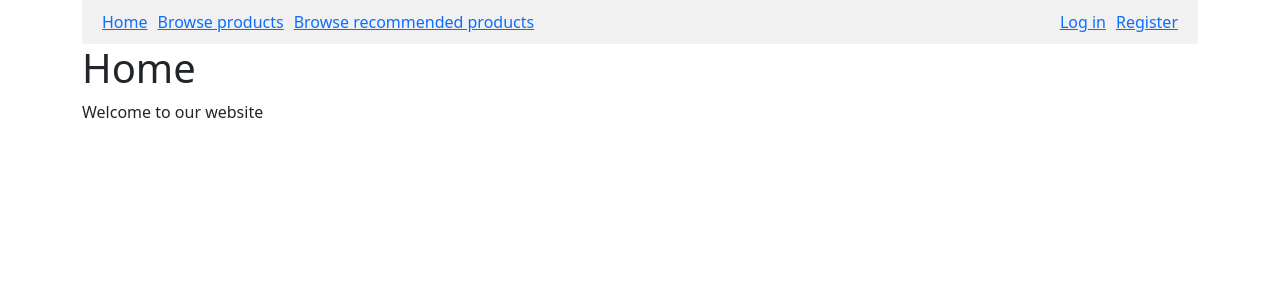
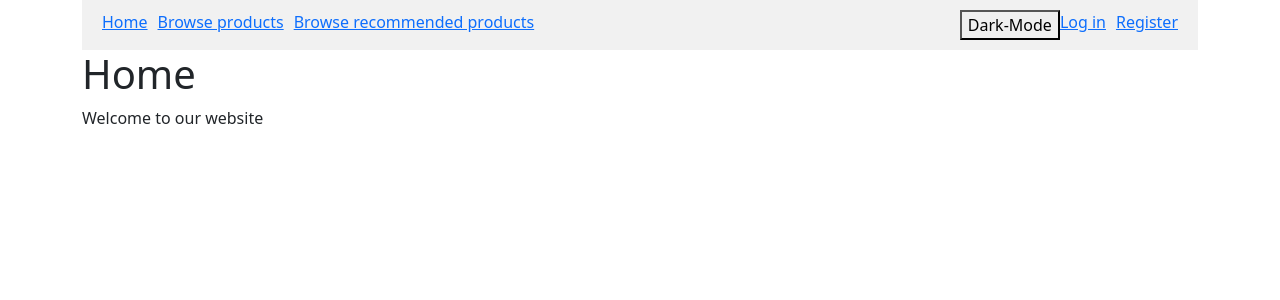
Before and after one commit to AliAlnajja/E-commer_project, a PHP site: page /Main in a window 1280 px wide. Shown: the top 300 px of the page. Run offline with PHP 8.4, Linux system fonts and the light colour scheme.

Commit message:
DarkMode
Added dark mode to the main branch

```diff
--- a/htdocs/app/views/Items/Index.php
+++ b/htdocs/app/views/Items/Index.php
@@ -3,6 +3,7 @@
 
 	<!-- CSS only -->
 <link href="https://cdn.jsdelivr.net/npm/bootstrap@5.1.3/dist/css/bootstrap.min.css" rel="stylesheet" integrity="sha384-1BmE4kWBq78iYhFldvKuhfTAU6auU8tT94WrHftjDbrCEXSU1oBoqyl2QvZ6jIW3" crossorigin="anonymous">
+<link rel="stylesheet" type="text/css" href="/styles/darkmode.css">
 	<!-- JavaScript Bundle with Popper -->
 <script src="https://cdn.jsdelivr.net/npm/bootstrap@5.1.3/dist/js/bootstrap.bundle.min.js" integrity="sha384-ka7Sk0Gln4gmtz2MlQnikT1wXgYsOg+OMhuP+IlRH9sENBO0LRn5q+8nbTov4+1p" crossorigin="anonymous"></script>
 	<title>Items</title>
--- a/htdocs/app/views/Main/index.php
+++ b/htdocs/app/views/Main/index.php
@@ -2,6 +2,7 @@
 <head>
 	<!-- CSS only -->
 <link href="https://cdn.jsdelivr.net/npm/bootstrap@5.1.3/dist/css/bootstrap.min.css" rel="stylesheet" integrity="sha384-1BmE4kWBq78iYhFldvKuhfTAU6auU8tT94WrHftjDbrCEXSU1oBoqyl2QvZ6jIW3" crossorigin="anonymous">
+<link rel="stylesheet" type="text/css" href="/styles/darkmode.css">
 	<!-- JavaScript Bundle with Popper -->
 <script src="https://cdn.jsdelivr.net/npm/bootstrap@5.1.3/dist/js/bootstrap.bundle.min.js" integrity="sha384-ka7Sk0Gln4gmtz2MlQnikT1wXgYsOg+OMhuP+IlRH9sENBO0LRn5q+8nbTov4+1p" crossorigin="anonymous"></script>
 	<title>Home</title>
--- a/htdocs/app/views/Recommendations/Index.php
+++ b/htdocs/app/views/Recommendations/Index.php
@@ -3,6 +3,7 @@
 
 	<!-- CSS only -->
 <link href="https://cdn.jsdelivr.net/npm/bootstrap@5.1.3/dist/css/bootstrap.min.css" rel="stylesheet" integrity="sha384-1BmE4kWBq78iYhFldvKuhfTAU6auU8tT94WrHftjDbrCEXSU1oBoqyl2QvZ6jIW3" crossorigin="anonymous">
+<link rel="stylesheet" type="text/css" href="/styles/darkmode.css">
 	<!-- JavaScript Bundle with Popper -->
 <script src="https://cdn.jsdelivr.net/npm/bootstrap@5.1.3/dist/js/bootstrap.bundle.min.js" integrity="sha384-ka7Sk0Gln4gmtz2MlQnikT1wXgYsOg+OMhuP+IlRH9sENBO0LRn5q+8nbTov4+1p" crossorigin="anonymous"></script>
 	<title>Recommendations</title>
--- a/htdocs/app/views/User/index.php
+++ b/htdocs/app/views/User/index.php
@@ -2,6 +2,7 @@
 <head>
 	<!-- CSS only -->
 <link href="https://cdn.jsdelivr.net/npm/bootstrap@5.1.3/dist/css/bootstrap.min.css" rel="stylesheet" integrity="sha384-1BmE4kWBq78iYhFldvKuhfTAU6auU8tT94WrHftjDbrCEXSU1oBoqyl2QvZ6jIW3" crossorigin="anonymous">
+<link rel="stylesheet" type="text/css" href="/styles/darkmode.css">
 	<!-- JavaScript Bundle with Popper -->
 <script src="https://cdn.jsdelivr.net/npm/bootstrap@5.1.3/dist/js/bootstrap.bundle.min.js" integrity="sha384-ka7Sk0Gln4gmtz2MlQnikT1wXgYsOg+OMhuP+IlRH9sENBO0LRn5q+8nbTov4+1p" crossorigin="anonymous"></script>
 	<title>Account</title>
--- a/htdocs/app/views/User/login.php
+++ b/htdocs/app/views/User/login.php
@@ -2,6 +2,7 @@
 <head>
 	<!-- CSS only -->
 <link href="https://cdn.jsdelivr.net/npm/bootstrap@5.1.3/dist/css/bootstrap.min.css" rel="stylesheet" integrity="sha384-1BmE4kWBq78iYhFldvKuhfTAU6auU8tT94WrHftjDbrCEXSU1oBoqyl2QvZ6jIW3" crossorigin="anonymous">
+<link rel="stylesheet" type="text/css" href="/styles/darkmode.css">
 	<!-- JavaScript Bundle with Popper -->
 <script src="https://cdn.jsdelivr.net/npm/bootstrap@5.1.3/dist/js/bootstrap.bundle.min.js" integrity="sha384-ka7Sk0Gln4gmtz2MlQnikT1wXgYsOg+OMhuP+IlRH9sENBO0LRn5q+8nbTov4+1p" crossorigin="anonymous"></script>
 	<title>Login</title>
--- a/htdocs/app/views/User/register.php
+++ b/htdocs/app/views/User/register.php
@@ -2,6 +2,7 @@
 <head>
 	<!-- CSS only -->
 <link href="https://cdn.jsdelivr.net/npm/bootstrap@5.1.3/dist/css/bootstrap.min.css" rel="stylesheet" integrity="sha384-1BmE4kWBq78iYhFldvKuhfTAU6auU8tT94WrHftjDbrCEXSU1oBoqyl2QvZ6jIW3" crossorigin="anonymous">
+<link rel="stylesheet" type="text/css" href="/styles/darkmode.css">
 	<!-- JavaScript Bundle with Popper -->
 <script src="https://cdn.jsdelivr.net/npm/bootstrap@5.1.3/dist/js/bootstrap.bundle.min.js" integrity="sha384-ka7Sk0Gln4gmtz2MlQnikT1wXgYsOg+OMhuP+IlRH9sENBO0LRn5q+8nbTov4+1p" crossorigin="anonymous"></script>
 	<title>Register</title>
@@ -19,7 +20,7 @@
 		<label class='form-label'>Password confirmation:<input type='password' required='required' name='password_confirm' class='form-control' /></label><br>
 		<input type="submit" name='action' value='Register' class='form-control' />
 	</form>
-	Already have an account? <a href="/User/index">Login here.</a>
+	<p> Already have an account? <a href="/User/index">Login here.</a></p>
 	</div>
 </body>
 </html>
--- a/htdocs/app/views/User/update.php
+++ b/htdocs/app/views/User/update.php
@@ -2,6 +2,7 @@
 <head>
 	<!-- CSS only -->
 <link href="https://cdn.jsdelivr.net/npm/bootstrap@5.1.3/dist/css/bootstrap.min.css" rel="stylesheet" integrity="sha384-1BmE4kWBq78iYhFldvKuhfTAU6auU8tT94WrHftjDbrCEXSU1oBoqyl2QvZ6jIW3" crossorigin="anonymous">
+<link rel="stylesheet" type="text/css" href="/styles/darkmode.css">
 	<!-- JavaScript Bundle with Popper -->
 <script src="https://cdn.jsdelivr.net/npm/bootstrap@5.1.3/dist/js/bootstrap.bundle.min.js" integrity="sha384-ka7Sk0Gln4gmtz2MlQnikT1wXgYsOg+OMhuP+IlRH9sENBO0LRn5q+8nbTov4+1p" crossorigin="anonymous"></script>
 	<title>Account</title>
--- a/htdocs/app/views/Wishlist/index.php
+++ b/htdocs/app/views/Wishlist/index.php
@@ -3,6 +3,7 @@
 
 	<!-- CSS only -->
 <link href="https://cdn.jsdelivr.net/npm/bootstrap@5.1.3/dist/css/bootstrap.min.css" rel="stylesheet" integrity="sha384-1BmE4kWBq78iYhFldvKuhfTAU6auU8tT94WrHftjDbrCEXSU1oBoqyl2QvZ6jIW3" crossorigin="anonymous">
+<link rel="stylesheet" type="text/css" href="/styles/darkmode.css">
 	<!-- JavaScript Bundle with Popper -->
 <script src="https://cdn.jsdelivr.net/npm/bootstrap@5.1.3/dist/js/bootstrap.bundle.min.js" integrity="sha384-ka7Sk0Gln4gmtz2MlQnikT1wXgYsOg+OMhuP+IlRH9sENBO0LRn5q+8nbTov4+1p" crossorigin="anonymous"></script>
 	<title>wishlist</title>
--- a/htdocs/app/views/shared/header.php
+++ b/htdocs/app/views/shared/header.php
@@ -1,3 +1,4 @@
+<link rel="stylesheet" type="text/css" href="/styles/darkmode.css">
 <style>
 .header {
 	overflow: hidden;
@@ -19,8 +20,12 @@
 	margin-right: 10px;
 }
 
+div.button {
+	float: right;
+}
+
 </style>
-
+</body>
 	<div class="header">
 		<div class="left">
 			<a href='/Main/index'>Home</a>
@@ -33,12 +38,33 @@
 			<?php if (!isset($_SESSION['user_id'])) { ?>
 				<a href='/User/register'>Register</a>
 				<a href='/User/login'>Log in</a>
+				<div class="button">
+					<button class="btn-toggle">Dark-Mode</button>
+				</div>
 			<?php } else { ?>
 				<a href='/User/logout'>Log out</a>
 				<?php $user_id = $_SESSION['user_id']; ?>
 				<a href='/User/index'>Account</a>
 				<p>Hello, <?php echo $_SESSION['username'];?>.</p>
 				<?php } ?>
-
 		</div>
 	</div>
+</body>
+
+<script>
+	const btn = document.querySelector(".btn-toggle");
+	const currentTheme = localStorage.getItem("theme");
+	if (currentTheme == "dark") {
+  		document.body.classList.add("dark-theme");
+	}
+
+	btn.addEventListener("click", function () {
+  	document.body.classList.toggle("dark-theme");
+
+  	let theme = "light";
+  	if (document.body.classList.contains("dark-theme")) {
+    	theme = "dark";
+  	}
+  		localStorage.setItem("theme", theme);
+	});
+</script>
```
Also changed, not shown: htdocs/app/styles/dark_mode.css (added, +21 -0 lines). Lines whose indentation alone changed are shown as unchanged.
